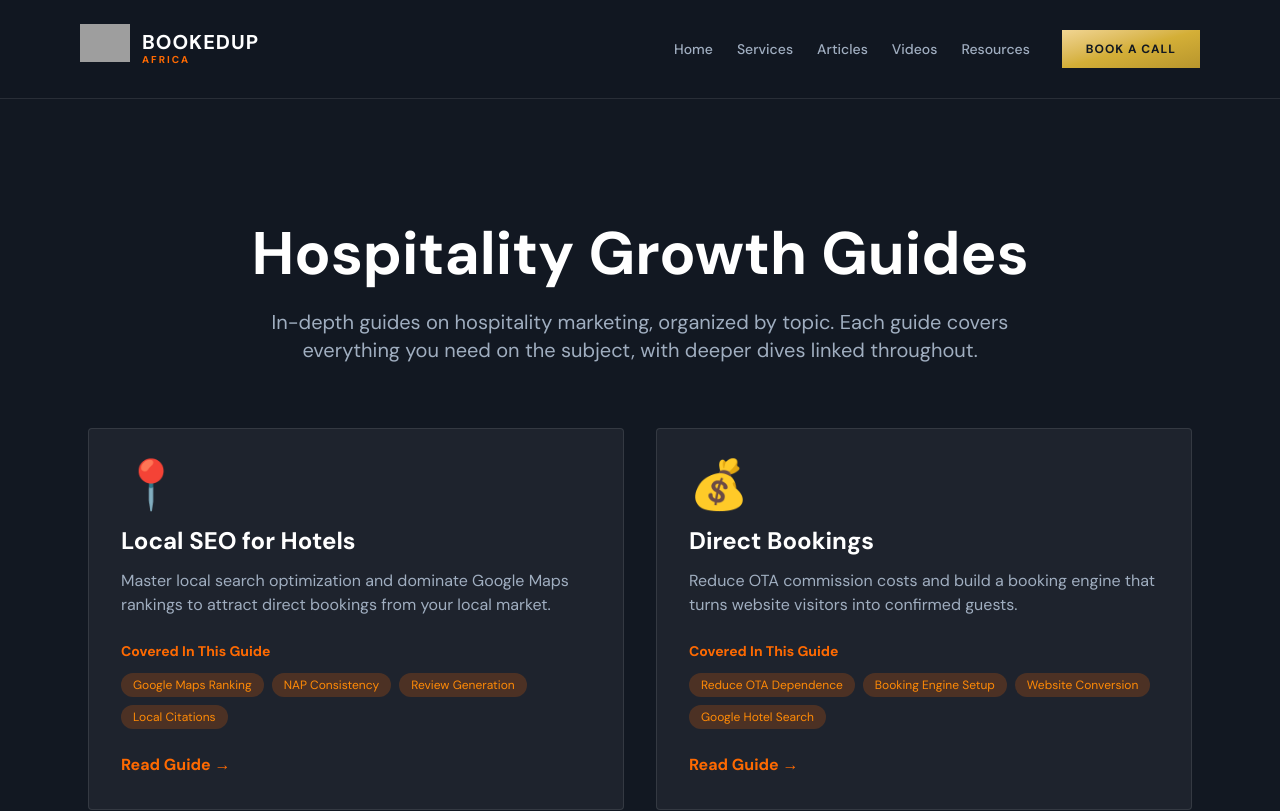
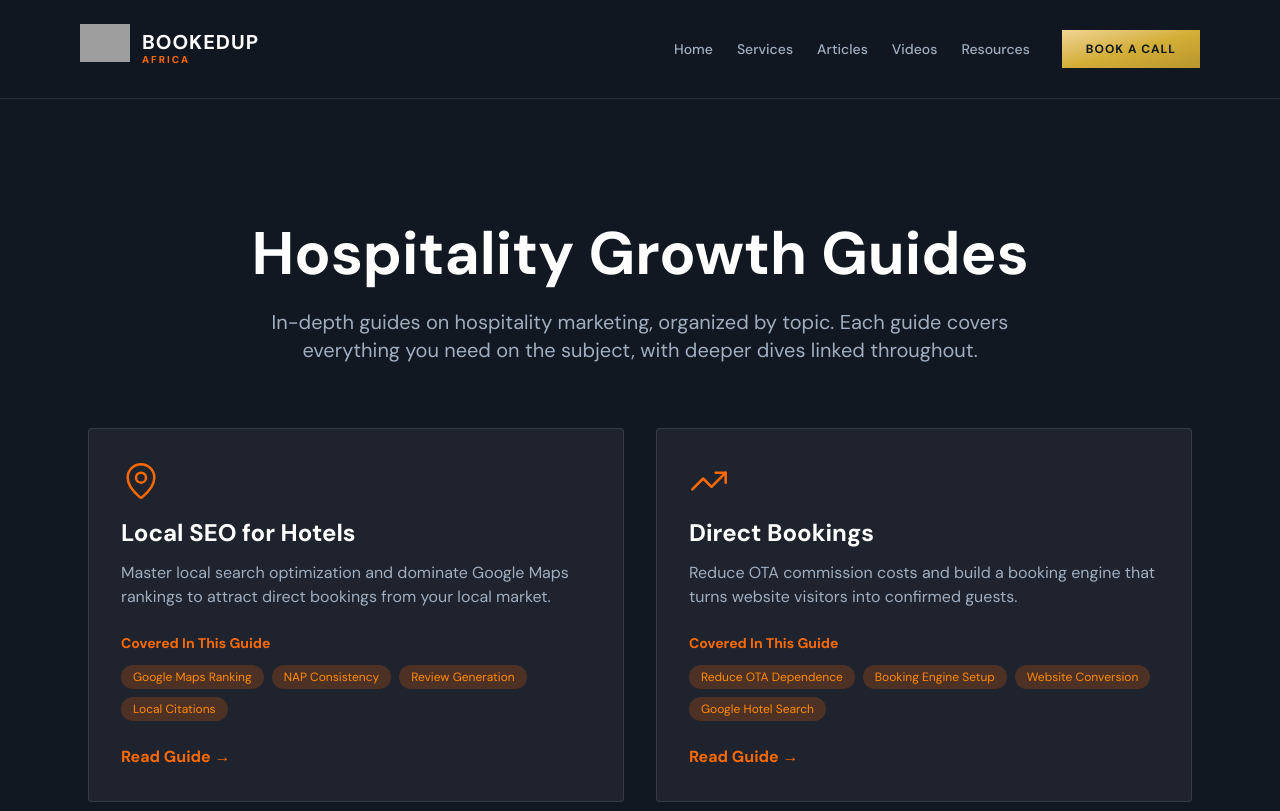
Before and after one commit to JoMogere/v0-local-experience-consulting, a Next.js app: page /pillar in a window 1280 px wide. Shown: the top 811 px of the page. Built offline with nearby package versions, Linux system fonts and the light colour scheme; grey boxes are pictures that could not be loaded.

Commit message:
Replace emoji icons with lucide-react icons for a more professional look

```diff
--- a/app/pillar/page.tsx
+++ b/app/pillar/page.tsx
@@ -1,5 +1,11 @@
 import Link from 'next/link'
 import { Metadata } from 'next'
+import { MapPin, TrendingUp } from 'lucide-react'
+
+const PILLAR_ICONS: Record<string, typeof MapPin> = {
+  'local-seo-hotels': MapPin,
+  'direct-bookings': TrendingUp,
+}
 
 export const metadata: Metadata = {
   title: 'Hospitality Marketing Guides | BookedUp Africa',
@@ -12,14 +18,12 @@ export default function PillarHubPage() {
       title: 'Local SEO for Hotels',
       slug: 'local-seo-hotels',
       description: 'Master local search optimization and dominate Google Maps rankings to attract direct bookings from your local market.',
-      icon: '📍',
       topics: ['Google Maps Ranking', 'NAP Consistency', 'Review Generation', 'Local Citations'],
     },
     {
       title: 'Direct Bookings',
       slug: 'direct-bookings',
       description: 'Reduce OTA commission costs and build a booking engine that turns website visitors into confirmed guests.',
-      icon: '💰',
       topics: ['Reduce OTA Dependence', 'Booking Engine Setup', 'Website Conversion', 'Google Hotel Search'],
     },
   ]
@@ -44,7 +48,12 @@ export default function PillarHubPage() {
                 href={`/pillar/${pillar.slug}`}
                 className="group bg-white/5 border border-white/10 rounded-lg p-8 hover:border-orange-500/50 hover:bg-white/10 transition-all"
               >
-                <div className="text-5xl mb-4">{pillar.icon}</div>
+                <div className="text-orange-500 mb-4">
+                  {(() => {
+                    const Icon = PILLAR_ICONS[pillar.slug]
+                    return Icon ? <Icon size={40} strokeWidth={1.5} /> : null
+                  })()}
+                </div>
                 <h2 className="text-2xl font-bold mb-3 group-hover:text-orange-500 transition-colors">
                   {pillar.title}
                 </h2>
```
